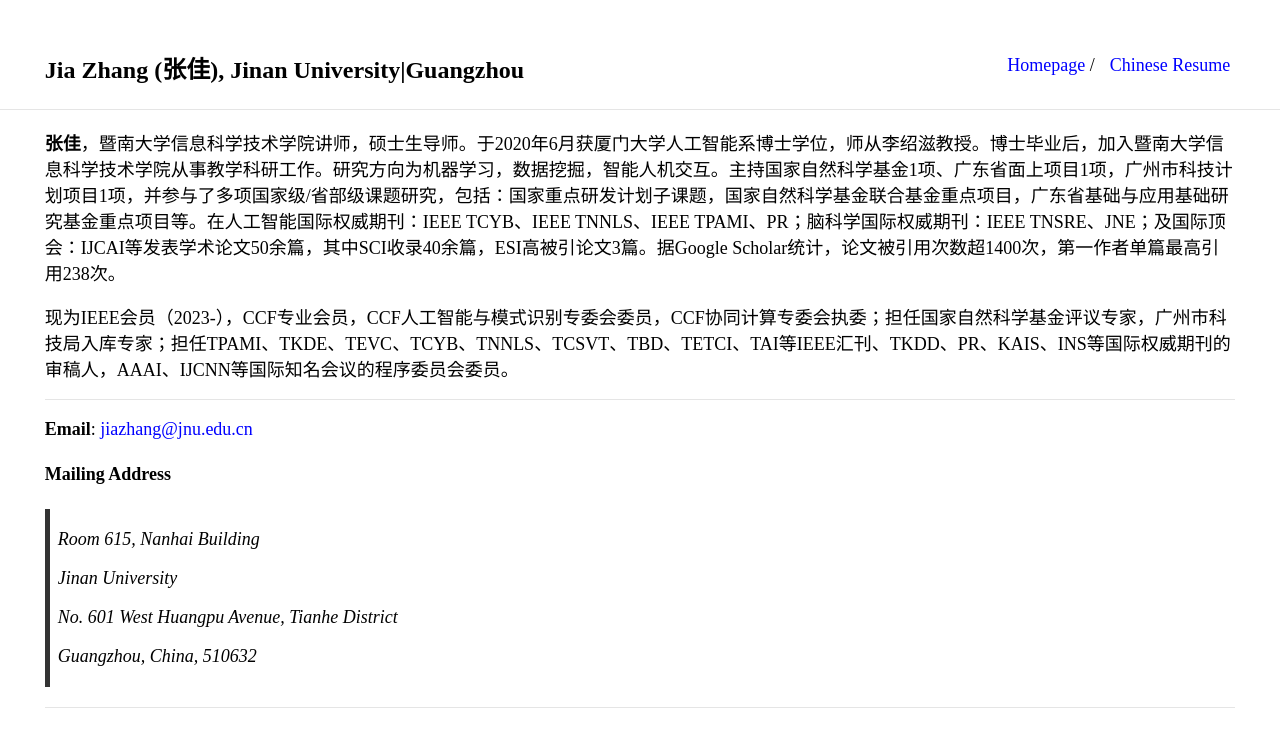
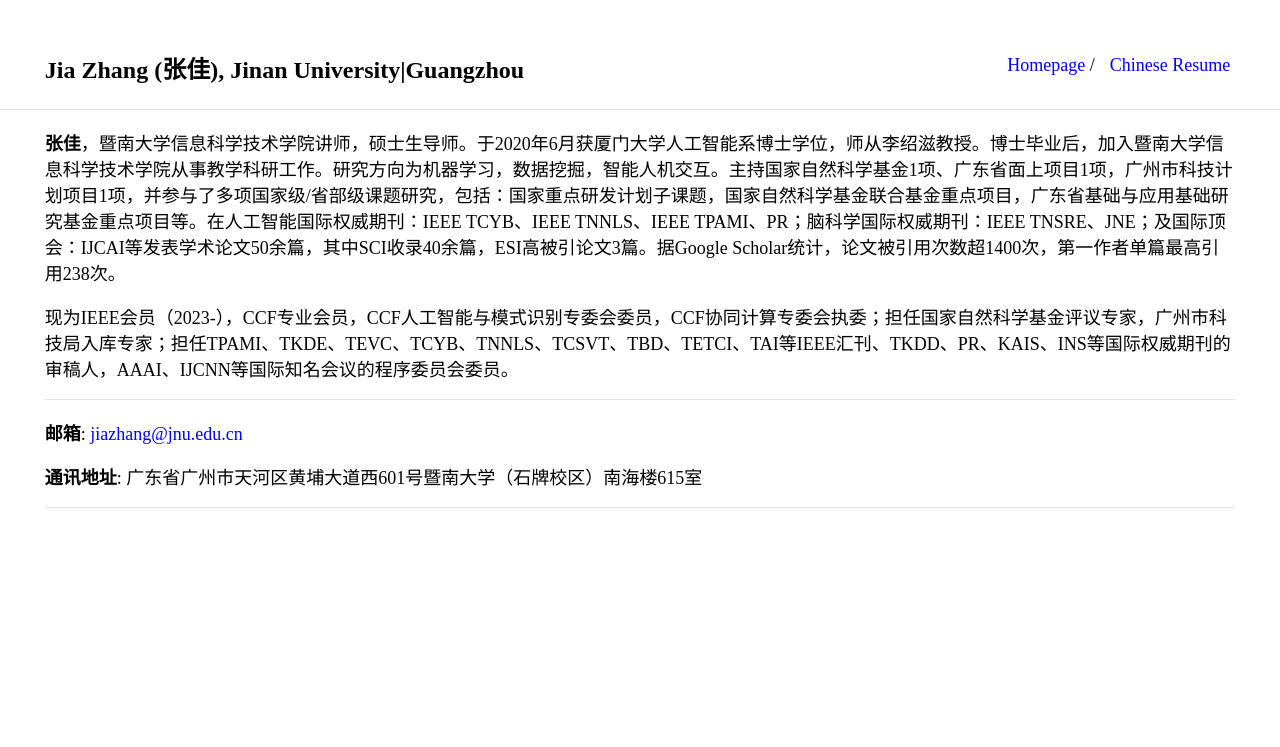
Before and after one commit to jiazhang-ml/jiazhang-ml.github.io, a Jekyll site: the page built from ch-resume.md, in a window 1280 px wide, cut to the strip 0-876 px from the top of the page. Shown: the top 747 px of the strip. Built offline with Jekyll 4.4.1, drawn with Linux system fonts in a browser that asks for light colours.

Commit message:
Update ch-resume.md

```diff
--- a/ch-resume.md
+++ b/ch-resume.md
@@ -9,14 +9,6 @@ layout: default
 
 ---
 
-**Email**: [jiazhang@jnu.edu.cn](mailto:jiazhang@jnu.edu.cn)
+**邮箱**: [jiazhang@jnu.edu.cn](mailto:jiazhang@jnu.edu.cn)
 
-#### Mailing Address
-
->Room 615, Nanhai Building
->
->Jinan University
->
->No. 601 West Huangpu Avenue, Tianhe District
->
->Guangzhou, China, 510632
+**通讯地址**: 广东省广州市天河区黄埔大道西601号暨南大学（石牌校区）南海楼615室
```
